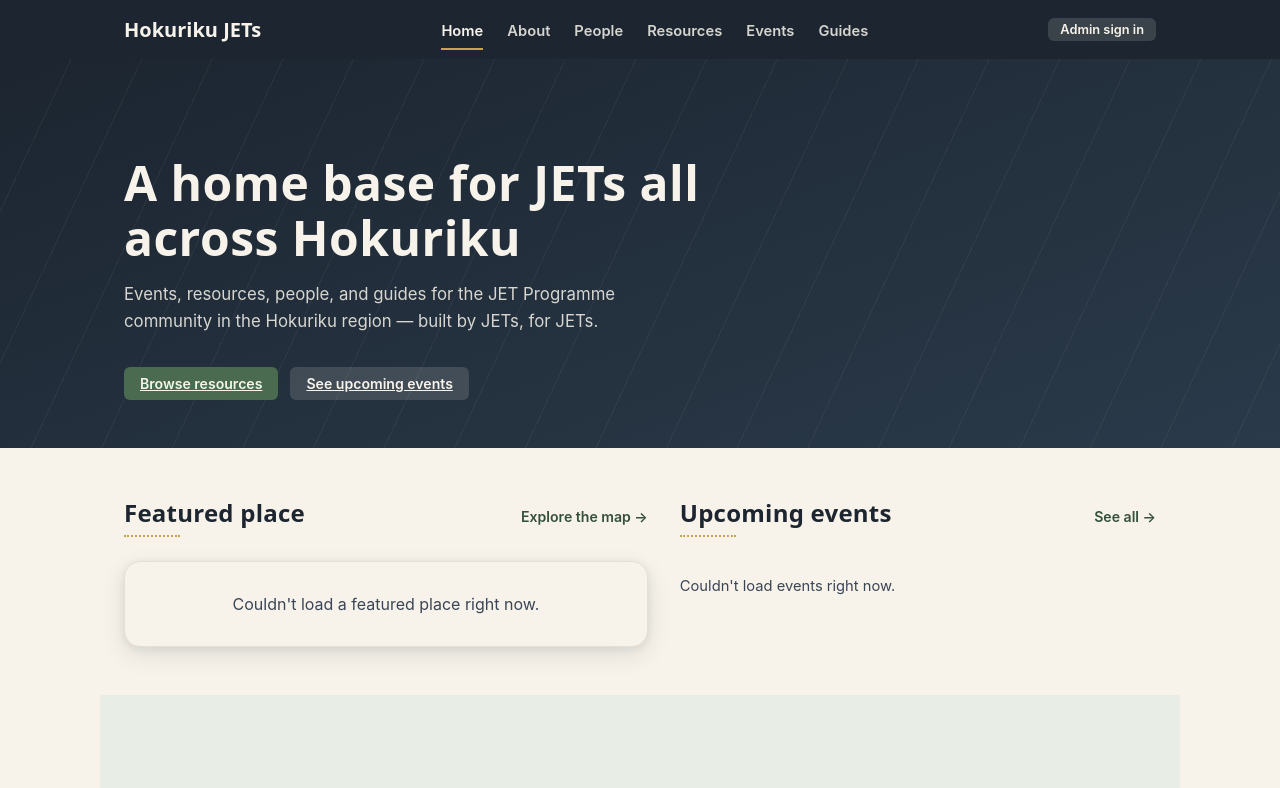
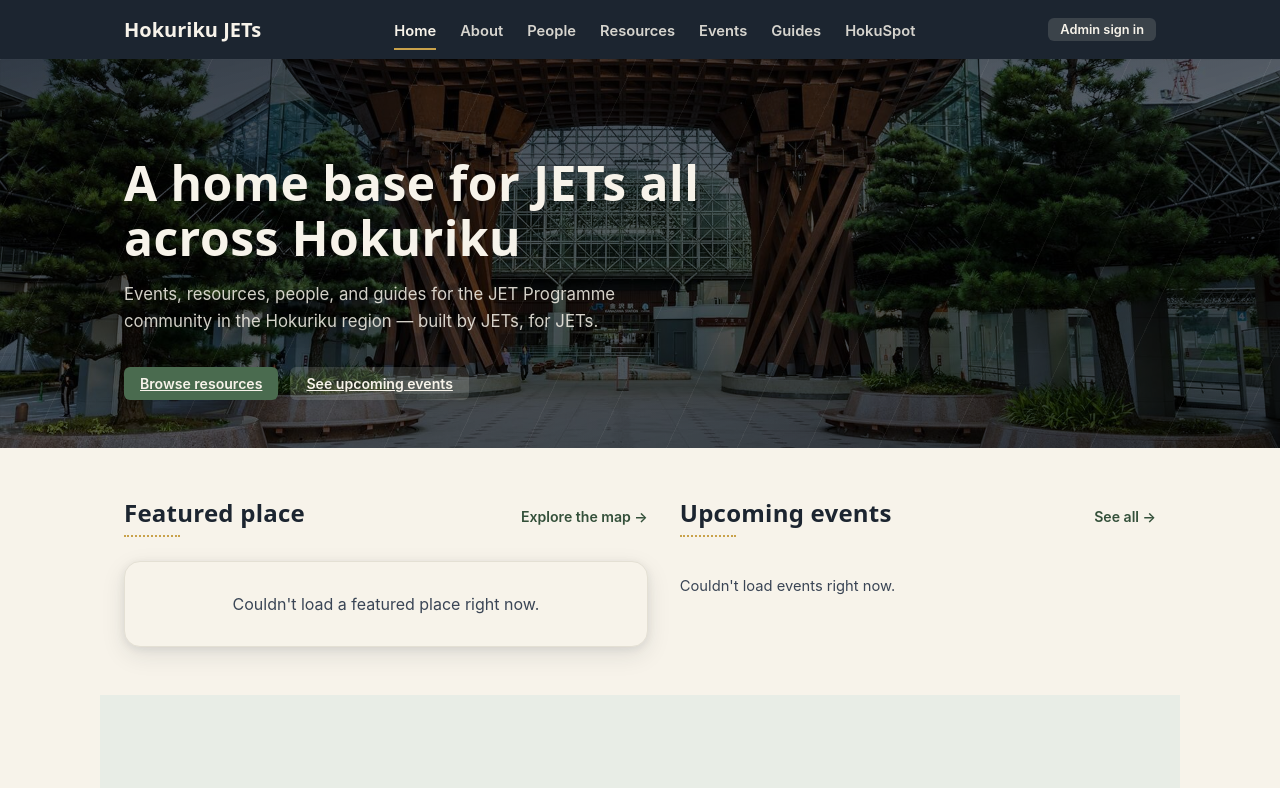
Before and after one commit to HokurikuDev/HokurikuJET, a plain HTML site: page index.html in a window 1280 px wide. Shown: the top 788 px of the page. Drawn offline with nearby package versions, Linux system fonts and the light colour scheme; no server answers; a web font is replaced by a local one.

Commit message:
fix HokuSpot hrefs for menu

```diff
--- a/css/layout.css
+++ b/css/layout.css
@@ -119,6 +119,21 @@
   background: linear-gradient(160deg, var(--ink) 0%, #2A3A4A 100%);
   color: var(--paper);
   overflow: hidden;
+}
+/* Homepage hero only (not .hero--compact on sub-pages) gets the photo —
+   a busy photo behind the shorter sub-page headers would compete with
+   those pages' simpler treatment. Layered as two backgrounds: a dark
+   gradient (kept as the base so text stays legible even if the image is
+   slow to load or fails) plus the photo itself, blended together via
+   background-blend-mode rather than a separate overlay element, so the
+   gradient darkens the image instead of just sitting in front of it. */
+.hero:not(.hero--compact) {
+  background-image:
+    linear-gradient(165deg, rgba(28, 37, 48, 0.88) 0%, rgba(28, 37, 48, 0.72) 50%, rgba(28, 37, 48, 0.9) 100%),
+    url('../images/hero-kanazawa-station.jpg');
+  background-size: cover;
+  background-position: center 65%;
+  background-blend-mode: multiply;
 }
 .hero__inner {
   max-width: var(--content-width);
--- a/index.html
+++ b/index.html
@@ -33,6 +33,7 @@
           <li><a href="resources.html">Resources</a></li>
           <li><a href="events.html">Events</a></li>
           <li><a href="guides.html">Guides</a></li>
+          <li><a href="https://hokurikudev.github.io/HokuSpot/" target="_blank" rel="noopener">HokuSpot</a></li>
         </ul>
       </nav>
       <div id="admin-area"><!-- populated by admin.js --></div>
--- a/js/config.js
+++ b/js/config.js
@@ -23,7 +23,7 @@ const CONFIG = {
   // Public HokuSpot URL the featured-place card links out to (the
   // "see it on the map" link). Update this once HokuSpot's real GitHub
   // Pages URL is known — a placeholder for now.
-  HOKUSPOT_URL: 'https://example.github.io/hokuspot/',
+  HOKUSPOT_URL: 'https://hokurikudev.github.io/HokuSpot/',
 };
 
 Object.freeze(CONFIG);
```
Also changed, not shown: about.html (+1 -0 lines), events.html (+1 -0 lines), guides.html (+1 -0 lines), people.html (+1 -0 lines), resources.html (+1 -0 lines), images/hero-kanazawa-station.jpg (added).
